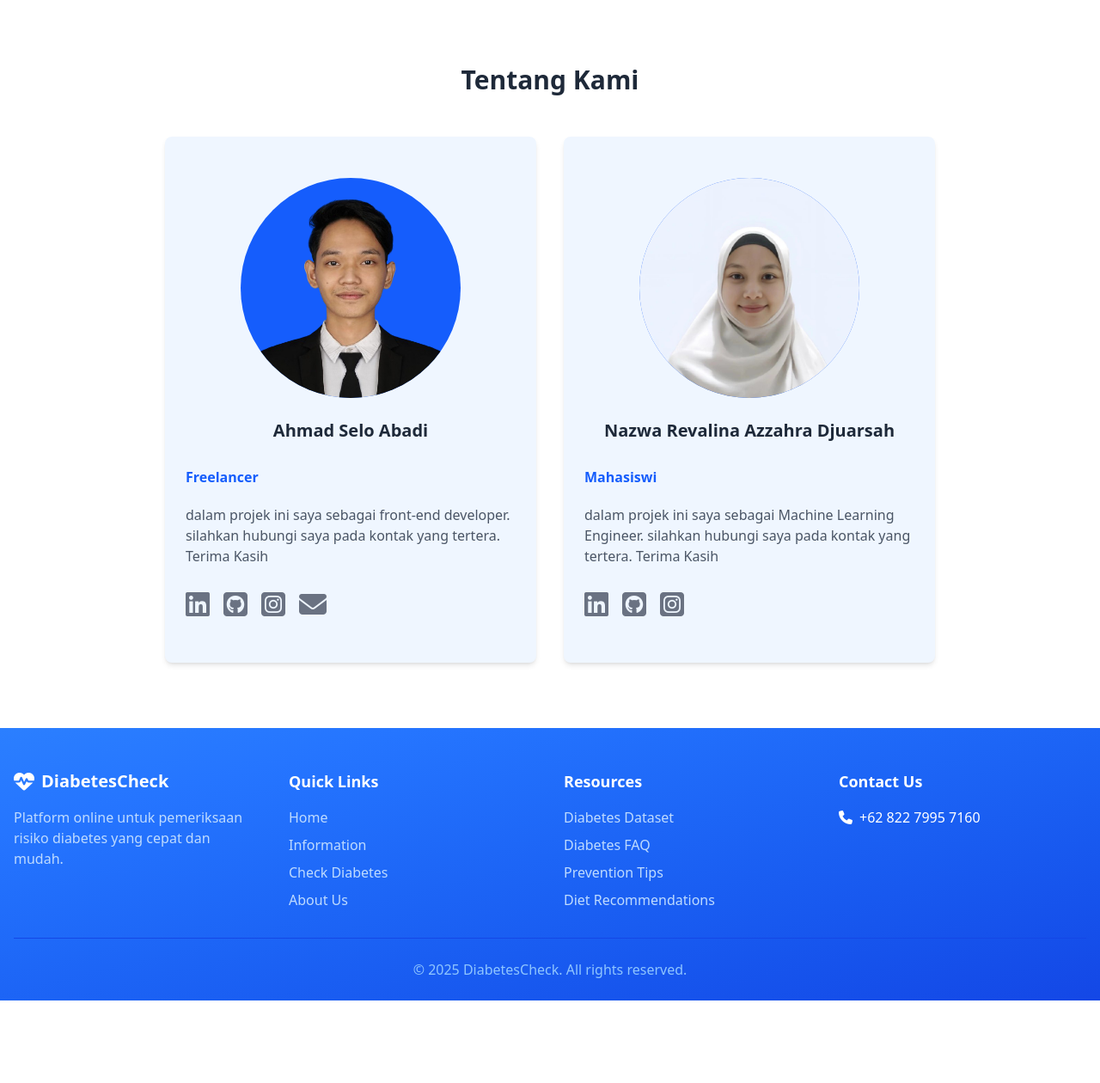
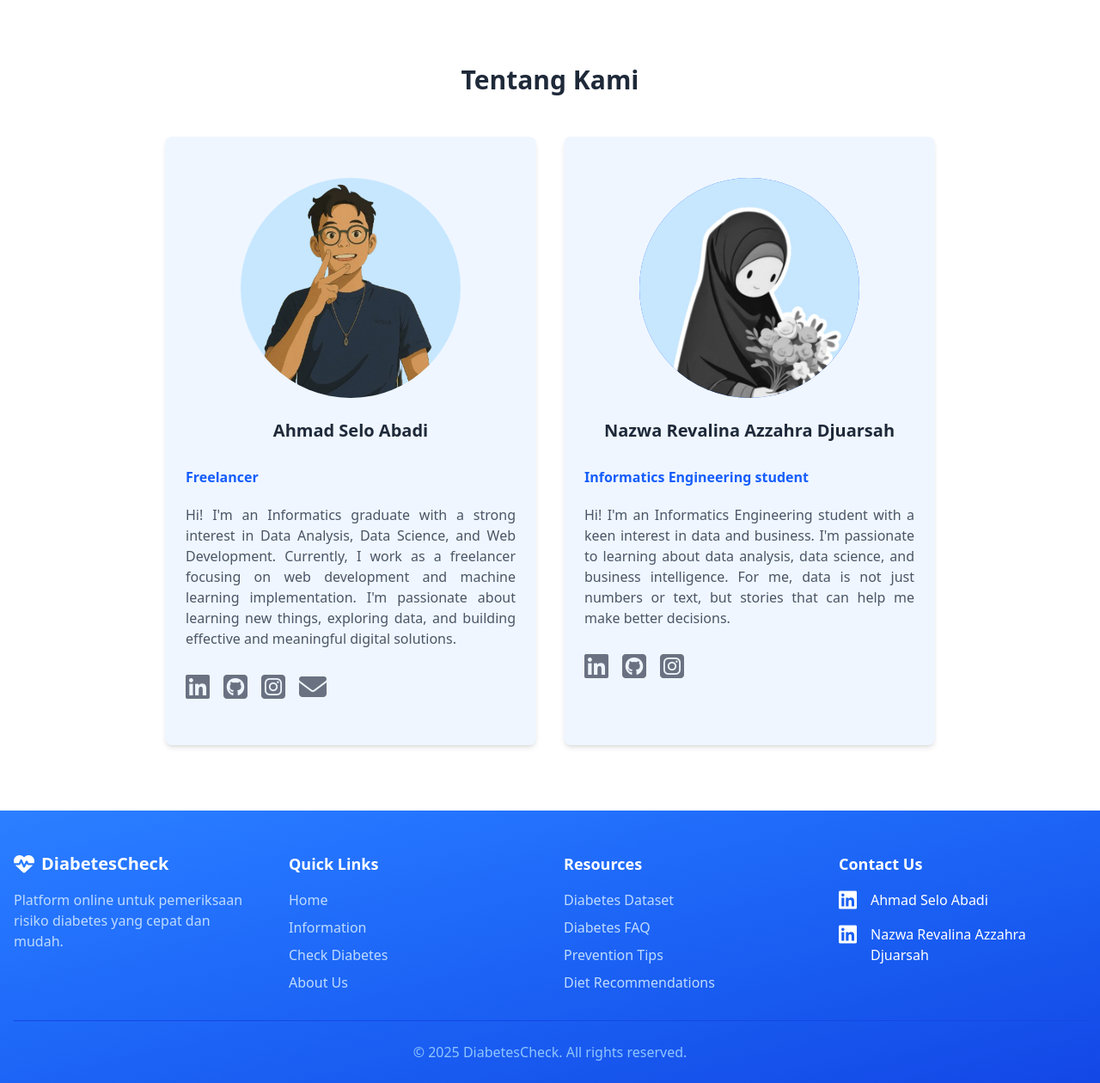
Before and after one commit to Revalinazwa/periksa_penyakit_diabetes, a Flask app: page / in a window 1280 px wide. Shown: the part 2215-3475 px from the top of the page at 86% size. Before the commit the page ends 3379 px from the top, so only its background shows below. Run offline with Flask 3, Linux system fonts and the light colour scheme; parts of the project's set-up code (start-up, migrations or seed data) failed here and were passed over; some libraries are stand-ins or nearby versions.

Commit message:
feat : change link in footer & content in about us

```diff
--- a/static/css/style.css
+++ b/static/css/style.css
@@ -215,11 +215,17 @@
   .static {
     position: static;
   }
+  .-bottom-6 {
+    bottom: calc(var(--spacing) * -6);
+  }
   .-bottom-7 {
     bottom: calc(var(--spacing) * -7);
   }
   .bottom-full {
     bottom: 100%;
+  }
+  .left-1 {
+    left: calc(var(--spacing) * 1);
   }
   .left-1\/2 {
     left: calc(1/2 * 100%);
@@ -299,6 +305,9 @@
   .inline-flex {
     display: inline-flex;
   }
+  .table {
+    display: table;
+  }
   .h-8 {
     height: calc(var(--spacing) * 8);
   }
@@ -329,6 +338,13 @@
   .flex-grow {
     flex-grow: 1;
   }
+  .border-collapse {
+    border-collapse: collapse;
+  }
+  .-translate-x-1 {
+    --tw-translate-x: calc(var(--spacing) * -1);
+    translate: var(--tw-translate-x) var(--tw-translate-y);
+  }
   .-translate-x-1\/2 {
     --tw-translate-x: calc(calc(1/2 * 100%) * -1);
     translate: var(--tw-translate-x) var(--tw-translate-y);
@@ -337,11 +353,24 @@
     --tw-translate-y: calc(var(--spacing) * 6);
     translate: var(--tw-translate-x) var(--tw-translate-y);
   }
+  .translate-y-7 {
+    --tw-translate-y: calc(var(--spacing) * 7);
+    translate: var(--tw-translate-x) var(--tw-translate-y);
+  }
   .scale-125 {
     --tw-scale-x: 125%;
     --tw-scale-y: 125%;
     --tw-scale-z: 125%;
     scale: var(--tw-scale-x) var(--tw-scale-y);
+  }
+  .scale-150 {
+    --tw-scale-x: 150%;
+    --tw-scale-y: 150%;
+    --tw-scale-z: 150%;
+    scale: var(--tw-scale-x) var(--tw-scale-y);
+  }
+  .transform {
+    transform: var(--tw-rotate-x,) var(--tw-rotate-y,) var(--tw-rotate-z,) var(--tw-skew-x,) var(--tw-skew-y,);
   }
   .animate-pulse {
     animation: var(--animate-pulse);
@@ -354,6 +383,9 @@
   }
   .cursor-pointer {
     cursor: pointer;
+  }
+  .resize {
+    resize: both;
   }
   .grid-cols-1 {
     grid-template-columns: repeat(1, minmax(0, 1fr));
@@ -397,6 +429,34 @@
       --tw-space-y-reverse: 0;
       margin-block-start: calc(calc(var(--spacing) * 3) * var(--tw-space-y-reverse));
       margin-block-end: calc(calc(var(--spacing) * 3) * calc(1 - var(--tw-space-y-reverse)));
+    }
+  }
+  .space-y-4 {
+    :where(& > :not(:last-child)) {
+      --tw-space-y-reverse: 0;
+      margin-block-start: calc(calc(var(--spacing) * 4) * var(--tw-space-y-reverse));
+      margin-block-end: calc(calc(var(--spacing) * 4) * calc(1 - var(--tw-space-y-reverse)));
+    }
+  }
+  .space-y-5 {
+    :where(& > :not(:last-child)) {
+      --tw-space-y-reverse: 0;
+      margin-block-start: calc(calc(var(--spacing) * 5) * var(--tw-space-y-reverse));
+      margin-block-end: calc(calc(var(--spacing) * 5) * calc(1 - var(--tw-space-y-reverse)));
+    }
+  }
+  .space-y-6 {
+    :where(& > :not(:last-child)) {
+      --tw-space-y-reverse: 0;
+      margin-block-start: calc(calc(var(--spacing) * 6) * var(--tw-space-y-reverse));
+      margin-block-end: calc(calc(var(--spacing) * 6) * calc(1 - var(--tw-space-y-reverse)));
+    }
+  }
+  .space-y-7 {
+    :where(& > :not(:last-child)) {
+      --tw-space-y-reverse: 0;
+      margin-block-start: calc(calc(var(--spacing) * 7) * var(--tw-space-y-reverse));
+      margin-block-end: calc(calc(var(--spacing) * 7) * calc(1 - var(--tw-space-y-reverse)));
     }
   }
   .space-x-2 {
@@ -455,6 +515,9 @@
   }
   .border-gray-300 {
     border-color: var(--color-gray-300);
+  }
+  .bg-\[\#C7E7FF\] {
+    background-color: #C7E7FF;
   }
   .bg-blue-50 {
     background-color: var(--color-blue-50);
@@ -546,6 +609,9 @@
   .text-center {
     text-align: center;
   }
+  .text-justify {
+    text-align: justify;
+  }
   .font-sans {
     font-family: var(--font-sans);
   }
@@ -621,6 +687,9 @@
   .text-white {
     color: var(--color-white);
   }
+  .underline {
+    text-decoration-line: underline;
+  }
   .opacity-0 {
     opacity: 0%;
   }
@@ -638,6 +707,10 @@
       --tw-shadow-color: color-mix(in oklab, var(--color-white) var(--tw-shadow-alpha), transparent);
     }
   }
+  .outline {
+    outline-style: var(--tw-outline-style);
+    outline-width: 1px;
+  }
   .transition {
     transition-property: color, background-color, border-color, outline-color, text-decoration-color, fill, stroke, --tw-gradient-from, --tw-gradient-via, --tw-gradient-to, opacity, box-shadow, transform, translate, scale, rotate, filter, -webkit-backdrop-filter, backdrop-filter;
     transition-timing-function: var(--tw-ease, var(--default-transition-timing-function));
@@ -650,6 +723,13 @@
   .ease-in-out {
     --tw-ease: var(--ease-in-out);
     transition-timing-function: var(--ease-in-out);
+  }
+  .group-hover\:text-blue-100 {
+    &:is(:where(.group):hover *) {
+      @media (hover: hover) {
+        color: var(--color-blue-100);
+      }
+    }
   }
   .group-hover\:text-blue-600 {
     &:is(:where(.group):hover *) {
@@ -809,6 +889,26 @@
   inherits: false;
   initial-value: 1;
 }
+@property --tw-rotate-x {
+  syntax: "*";
+  inherits: false;
+}
+@property --tw-rotate-y {
+  syntax: "*";
+  inherits: false;
+}
+@property --tw-rotate-z {
+  syntax: "*";
+  inherits: false;
+}
+@property --tw-skew-x {
+  syntax: "*";
+  inherits: false;
+}
+@property --tw-skew-y {
+  syntax: "*";
+  inherits: false;
+}
 @property --tw-space-y-reverse {
   syntax: "*";
   inherits: false;
@@ -935,6 +1035,11 @@
   inherits: false;
   initial-value: 0 0 #0000;
 }
+@property --tw-outline-style {
+  syntax: "*";
+  inherits: false;
+  initial-value: solid;
+}
 @property --tw-duration {
   syntax: "*";
   inherits: false;
@@ -962,6 +1067,11 @@
       --tw-scale-x: 1;
       --tw-scale-y: 1;
       --tw-scale-z: 1;
+      --tw-rotate-x: initial;
+      --tw-rotate-y: initial;
+      --tw-rotate-z: initial;
+      --tw-skew-x: initial;
+      --tw-skew-y: initial;
       --tw-space-y-reverse: 0;
       --tw-space-x-reverse: 0;
       --tw-border-style: solid;
@@ -989,6 +1099,7 @@
       --tw-ring-offset-width: 0px;
       --tw-ring-offset-color: #fff;
       --tw-ring-offset-shadow: 0 0 #0000;
+      --tw-outline-style: solid;
       --tw-duration: initial;
       --tw-ease: initial;
     }
--- a/templates/index.html
+++ b/templates/index.html
@@ -535,11 +535,11 @@
             data-aos-delay="100"
           >
             <div class="w-full h-fit flex justify-center mt-12">
-              <div class="w-64 h-64 rounded-full overflow-hidden bg-blue-600">
+              <div class="w-64 h-64 rounded-full overflow-hidden bg-[#C7E7FF]">
                 <img
                   src="../static/img/selo.png"
                   alt="Ahmad Selo Abadi"
-                  class="w-full h-full object-contain scale-125 translate-y-6"
+                  class="w-full h-full object-contain scale-150 translate-y-7"
                 />
               </div>
             </div>
@@ -549,9 +549,8 @@
                 Ahmad Selo Abadi
               </h3>
               <p class="text-blue-600 font-semibold ">Freelancer</p>
-              <p class="text-gray-600 font-medium">
-                dalam projek ini saya sebagai front-end developer. silahkan
-                hubungi saya pada kontak yang tertera. Terima Kasih
+              <p class="text-gray-600 font-medium text-justify">
+                Hi! I'm an Informatics graduate with a strong interest in Data Analysis, Data Science, and Web Development. Currently, I work as a freelancer focusing on web development and machine learning implementation. I'm passionate about learning new things, exploring data, and building effective and meaningful digital solutions.
               </p>
               <div class="flex space-x-4 pt-3">
                 <div class="relative flex flex-col text-center group">
@@ -622,7 +621,7 @@
             <div class="w-full h-fit flex justify-center mt-12">
               <div class="w-64 h-64 rounded-full overflow-hidden bg-blue-600">
                 <img
-                  src="../static/img/revalina.jfif"
+                  src="../static/img/revalinazwa.jfif"
                   alt="Ahmad Selo Abadi"
                   class="w-full h-full object-contain scale-125 translate-y-6"
                 />
@@ -633,10 +632,9 @@
               <h3 class="text-xl  font-bold mb-2 text-gray-800 text-center">
                 Nazwa Revalina Azzahra Djuarsah
               </h3>
-              <p class="text-blue-600 font-semibold ">Mahasiswi</p>
-              <p class="text-gray-600 font-medium ">
-                dalam projek ini saya sebagai Machine Learning Engineer. silahkan
-                hubungi saya pada kontak yang tertera. Terima Kasih
+              <p class="text-blue-600 font-semibold ">Informatics Engineering student</p>
+              <p class="text-gray-600 font-medium text-justify">
+                Hi! I'm an Informatics Engineering student with a keen interest in data and business. I'm passionate to learning about data analysis, data science, and business intelligence. For me, data is not just numbers or text, but stories that can help me make better decisions.
               </p>
               <div class="flex space-x-4 pt-3">
                 <div class="relative flex flex-col text-center group">
@@ -766,12 +764,34 @@
 
           <div>
             <h3 class="text-lg font-bold mb-4">Contact Us</h3>
-            <ul class="space-y-2">
+            <ul class="space-y-4 ">
 
-              <li class="flex items-start">
-                <i class="fas fa-phone mt-1 mr-2"></i>
-                <span>+62 822 7995 7160</span>
+              <li class="flex items-start space-x-4">
+                <div class="relative flex flex-col text-center group">
+                  <a
+                    href="https://www.linkedin.com/in/ahmad-selo-abadi-832812242/"
+                    class="text-white group-hover:text-blue-100 transition"
+                  >
+                    <i class="fa-brands fa-linkedin fa-xl"></i>
+                  </a>
+
+                </div>
+                <a href="https://www.linkedin.com/in/ahmad-selo-abadi-832812242/">Ahmad Selo Abadi</a>
               </li>
+
+              <li class="flex items-start space-x-4">
+                <div class="relative flex flex-col text-center group">
+                  <a
+                    href="https://www.linkedin.com/in/revalinazwa/"
+                    class="text-white group-hover:text-blue-100 transition"
+                  >
+                    <i class="fa-brands fa-linkedin fa-xl"></i>
+                  </a>
+
+                </div>
+                <a href="https://www.linkedin.com/in/revalinazwa/">Nazwa Revalina Azzahra Djuarsah</a>
+              </li>
+
 
             </ul>
           </div>
```
Also changed, not shown: static/img/revalina.jfif (deleted), static/img/revalinazwa.jfif (added), static/img/selo.png.
